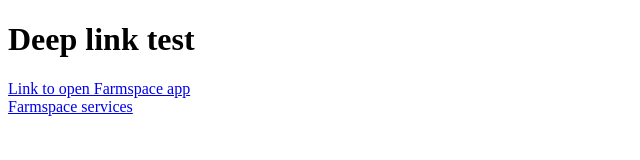
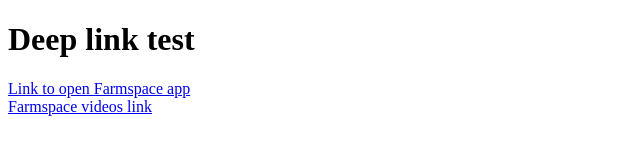
Before and after one commit to ukccatc/test.deeplink, a plain HTML site: page index.html in a window 1280 px wide. Shown: the full height of the page, 0-640 px from the left. Drawn offline with Linux system fonts and the light colour scheme.

Commit message:
Update index.html

```diff
--- a/index.html
+++ b/index.html
@@ -6,6 +6,6 @@
 
     <a href='farmspacefs://' style='font-size: 32'>Link to open Farmspace app</a>
 </br>
-    <a href='farmspacefs://Videos' style='font-size: 32'>Farmspace services</a>
+    <a href='farmspacefs://Videos' style='font-size: 32'>Farmspace videos link</a>
 </body>
 </html>
```
